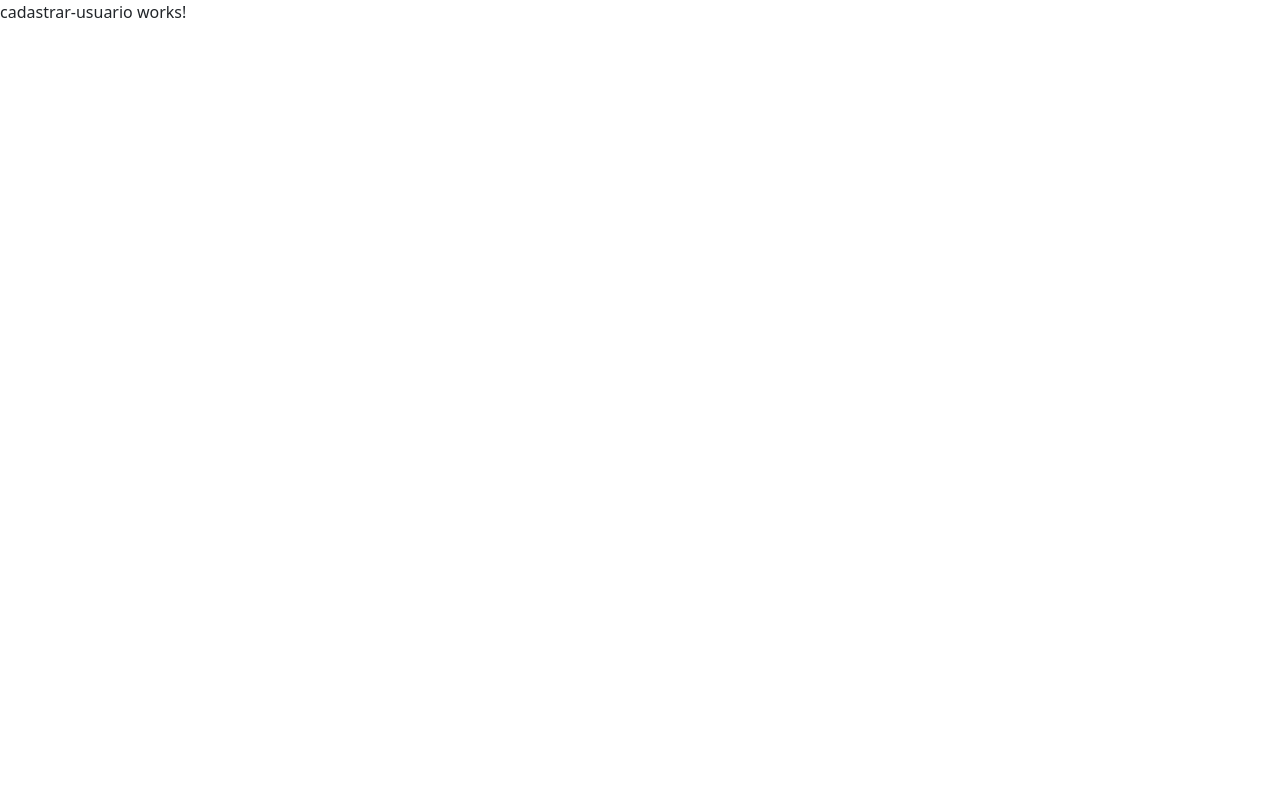
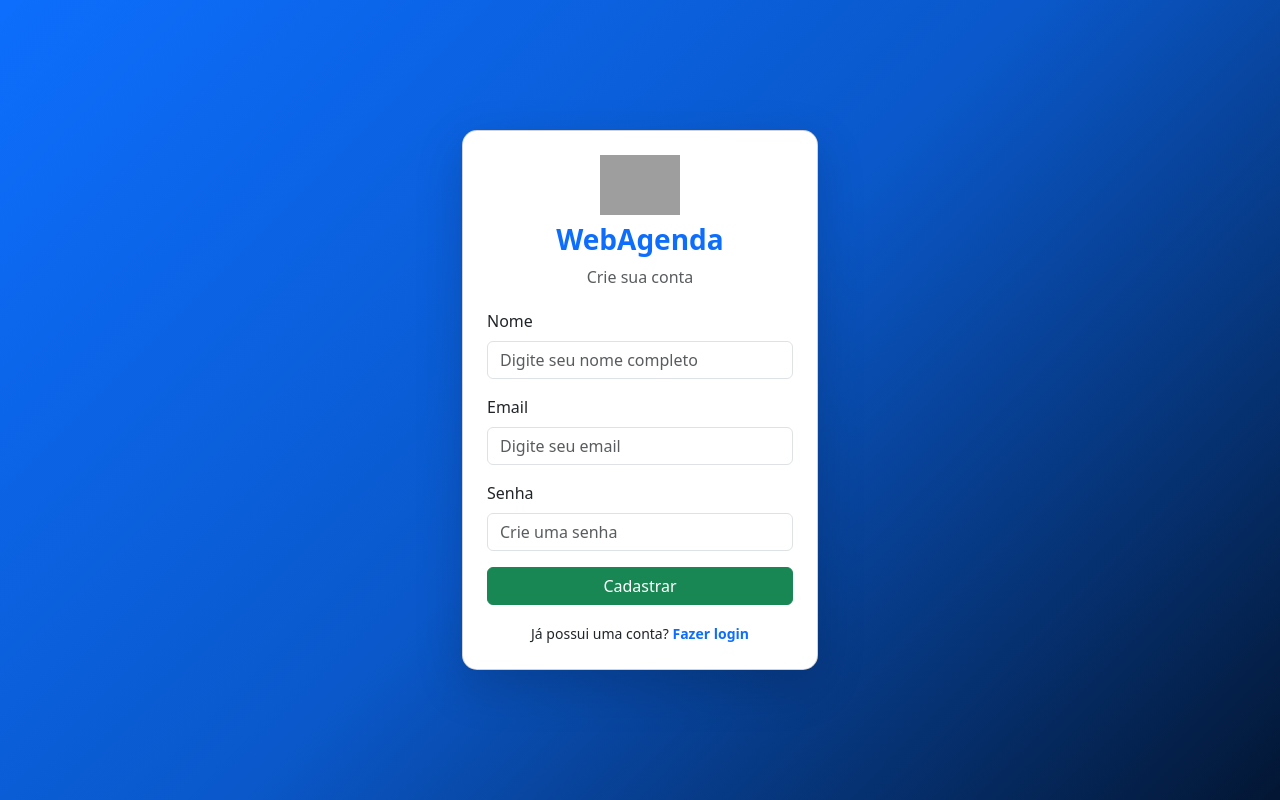
Before and after one commit to a-devrepo/web-agenda, an Angular app: page /pages/cadastrar-usuario in a window 1280 px wide. Built offline with nearby package versions, Linux system fonts and the light colour scheme; grey boxes are pictures that could not be loaded.

Commit message:
feat: implmenta interface no componente de cadastro

```diff
--- a/src/app/pages/cadastrar-usuario/cadastrar-usuario.css
+++ b/src/app/pages/cadastrar-usuario/cadastrar-usuario.css
@@ -0,0 +1,17 @@
+.bg-gradient-custom {
+  min-height: 100vh;
+  background: linear-gradient(135deg, #0d6efd, #0a58ca, #031633);
+}
+
+.register-card {
+  border-radius: 15px;
+}
+
+.logo {
+  width: 80px;
+}
+
+.system-title {
+  font-weight: bold;
+  color: #0d6efd;
+}
--- a/src/app/pages/cadastrar-usuario/cadastrar-usuario.html
+++ b/src/app/pages/cadastrar-usuario/cadastrar-usuario.html
@@ -1 +1,58 @@
-<p>cadastrar-usuario works!</p>
+<div class="bg-gradient-custom d-flex align-items-center justify-content-center">
+
+  <div class="container">
+      <div class="row justify-content-center">
+          <div class="col-md-6 col-lg-4">
+
+              <div class="card shadow-lg p-4 register-card">
+
+                  <div class="text-center mb-1">
+                      <img src="https://cdn-icons-png.flaticon.com/512/747/747310.png" alt="Logo WebAgenda"
+                          class="logo mb-2">
+                      <h3 class="system-title">WebAgenda</h3>
+                      <p class="text-muted">Crie sua conta</p>
+                  </div>
+
+                  <form>
+
+                      <div class="mb-3">
+                          <label for="nome" class="form-label">Nome</label>
+                          <input type="text" class="form-control" id="nome" placeholder="Digite seu nome completo"
+                              required>
+                      </div>
+
+                      <div class="mb-3">
+                          <label for="email" class="form-label">Email</label>
+                          <input type="email" class="form-control" id="email" placeholder="Digite seu email" required>
+                      </div>
+
+                      <div class="mb-3">
+                          <label for="senha" class="form-label">Senha</label>
+                          <input type="password" class="form-control" id="senha" placeholder="Crie uma senha"
+                              required>
+                      </div>
+
+                      <div class="d-grid mb-3">
+                          <button type="submit" class="btn btn-success">
+                              Cadastrar
+                          </button>
+                      </div>
+
+                      <div class="text-center">
+                          <small>
+                              Já possui uma conta?
+                              <a routerLink="/pages/autenticar-usuario" class="text-decoration-none fw-bold">
+                                  Fazer login
+                              </a>
+                          </small>
+                      </div>
+
+                  </form>
+
+              </div>
+
+          </div>
+      </div>
+  </div>
+
+</div>
--- a/src/app/pages/cadastrar-usuario/cadastrar-usuario.ts
+++ b/src/app/pages/cadastrar-usuario/cadastrar-usuario.ts
@@ -1,8 +1,11 @@
 import { Component } from '@angular/core';
+import { RouterLink } from '@angular/router';
 
 @Component({
   selector: 'app-cadastrar-usuario',
-  imports: [],
+  imports: [
+    RouterLink
+  ],
   templateUrl: './cadastrar-usuario.html',
   styleUrl: './cadastrar-usuario.css',
 })
```
